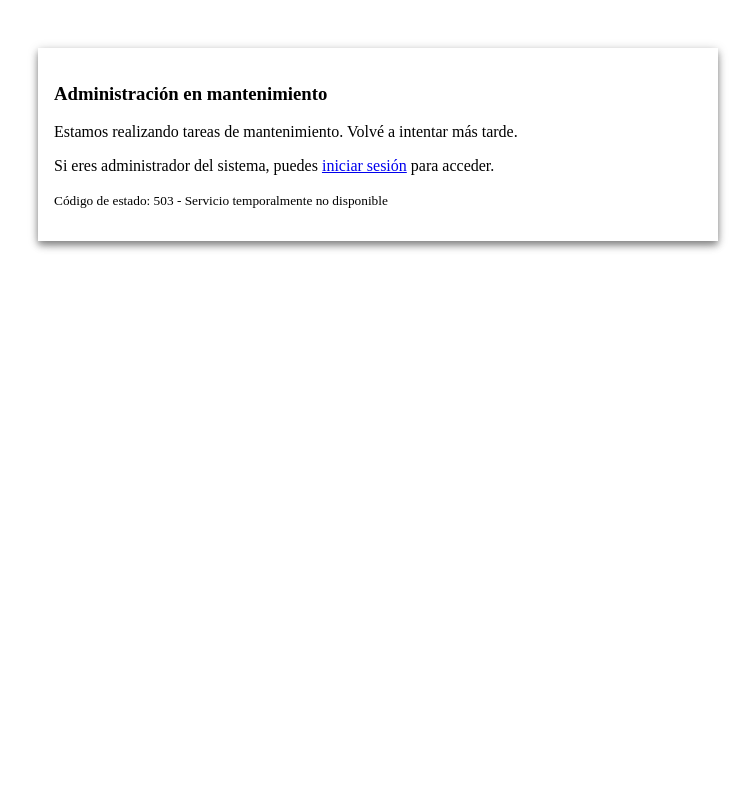
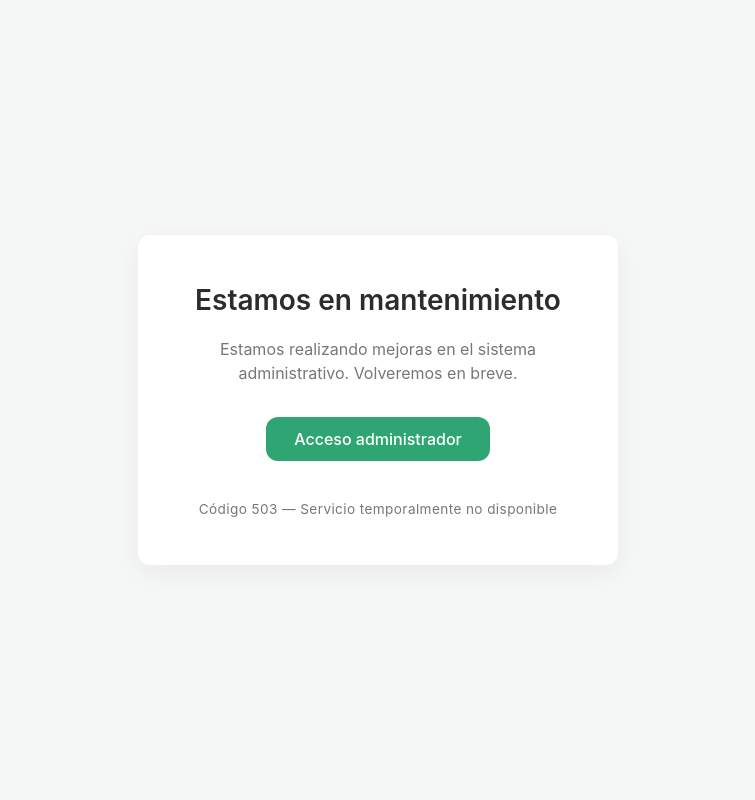
Before and after one commit to lucas-dilorenzo/Proyecto-de-software, a Flask app: template admin/src/web/templates/maintenance/admin.html in a window 1280 px wide. Shown: the whole page, without its empty margins (262-1017 px from the left). Run offline with Flask 3, Linux system fonts and the light colour scheme; the template is opened without the code that fills it, so the values that code supplies are empty; some libraries are stand-ins or nearby versions.

Commit message:
se agregan comportamientos para cuando se activan los FF

```diff
--- a/admin/src/web/__init__.py
+++ b/admin/src/web/__init__.py
@@ -126,41 +126,56 @@ def create_app(env: str = "production", static_folder: str = "../../static") ->
     # ---------- Guard global: Admin Maintenance Mode ----------
     @app.before_request
     def admin_maintenance_guard():
-        path = request.path or ""
+        path = request.path
 
-        # Solo nos interesa aplicar mantenimiento en admin/auth
-        if not (path.startswith("/admin") or path.startswith("/auth")):
+        # Rutas que siempre están permitidas
+        exempt_paths = [
+            "/auth/login",
+            "/auth/logout",
+            "/static/",
+            "/admin/maintenance",
+            "/_dev/"
+        ]
+
+        # No bloquear rutas permitidas
+        if any(path.startswith(exempt) for exempt in exempt_paths):
             return
 
-        ff = FeatureFlag.get("admin_maintenance_mode")
-        if not ff or not ff.value_bool:
-            g.admin_banner = None
-            return  # sin mantenimiento
+        # Comprobar si es SYS_ADMIN
+        user_is_sys_admin = is_sys_admin(session)
 
-        # Banner opcional para mostrar en layout si querés
-        g.admin_banner = ff.message
-
-        # SIEMPRE permitir login y estáticos
-        if path.startswith("/auth/login") or path.startswith("/static"):
-            return
-
-        # Permitir el panel de FF SOLO a SYS_ADMIN aún en mantenimiento
-        user_is_sys_admin = is_sys_admin(session)  # Nombre diferente para la variable
+        # Permitir acceso a SYS_ADMIN al panel de feature flags incluso en mantenimiento
         if path.startswith("/admin/feature-flags") and user_is_sys_admin:
             return
 
-        # Bloquear el resto del admin
-        return redirect(url_for("maintenance.admin"))
+        # Obtener el flag de mantenimiento
+        flag = FeatureFlag.get("admin_maintenance_mode")
+        maintenance_active = flag and flag.value_bool
 
-        # Si hay un mensaje de mantenimiento activo, hacerlo disponible para todas las plantillas
-        maintenance_flag = FeatureFlag.get("admin_maintenance_mode")
-        if maintenance_flag and maintenance_flag.value_bool:
-            g.maintenance_message = maintenance_flag.message
-            # También lo hacemos disponible para el template a través de session
-            session["maintenance_message"] = maintenance_flag.message
+        if maintenance_active:
+            # Configurar mensaje para la UI
+            g.maintenance_message = flag.message
+            session["maintenance_message"] = flag.message
+
+            # IMPORTANTE: Bloquear TODAS las rutas administrativas excepto /auth/login
+            # Las rutas públicas (/sites, /, etc.) siguen permitidas
+            # Revisar si es una ruta que necesita ser protegida
+            protected_routes = [
+                "/admin/",  # Rutas de admin tradicionales
+                "/users/",  # Usuarios
+                "/tags/",   # Tags
+                "/sites/",  # Añadido: Ruta principal de sitios
+                "/sites/admin/",  # Gestión de sitios específica
+                "/historicalsites/admin/"  # Otra posible ruta de sitios
+            ]
+
+            # Bloquear acceso si es ruta protegida y no es SysAdmin
+            if any(path.startswith(route) for route in protected_routes) and not user_is_sys_admin:
+                return redirect(url_for("maintenance.admin"))
         else:
-            # Limpiar mensaje de sesión anterior si el modo mantenimiento está inactivo
-            session.pop("maintenance_message", None)
+            # Limpiar mensaje si no hay mantenimiento
+            if "maintenance_message" in session:
+                session.pop("maintenance_message")
             g.maintenance_message = None
 
     # -------------------------
--- a/admin/src/web/templates/maintenance/admin.html
+++ b/admin/src/web/templates/maintenance/admin.html
@@ -3,25 +3,23 @@
 
 <head>
     <meta charset="utf-8">
-    <title>Administración en mantenimiento</title>
+    <title>Sistema en mantenimiento</title>
     <meta name="viewport" content="width=device-width, initial-scale=1">
-    <link href="{{ url_for('static', filename='style.css') }}" rel="stylesheet">
+    <link rel="stylesheet" href="{{ url_for('static', filename='maintenance.css') }}">
 </head>
 
 <body>
-    <div class="container" style="max-width:680px;margin:48px auto;">
-        <div class="card shadow-sm">
-            <div class="card-header bg-warning text-dark">
-                <h3 class="mb-0">Administración en mantenimiento</h3>
-            </div>
-            <div class="card-body">
-                <p class="lead">{{ message or "Estamos realizando tareas de mantenimiento. Volvé a intentar más tarde."
-                    }}</p>
-                <p>Si eres administrador del sistema, puedes <a href="/auth/login">iniciar sesión</a> para acceder.</p>
-                <p><small class="text-muted">Código de estado: 503 - Servicio temporalmente no disponible</small></p>
-            </div>
+    <main class="card">
+        <h1>Estamos en mantenimiento</h1>
+
+        <div class="message">
+            <p>{{ message or "Estamos realizando mejoras en el sistema administrativo. Volveremos en breve." }}</p>
         </div>
-    </div>
+
+        <a href="/auth/login" class="login-link">Acceso administrador</a>
+
+        <div class="status">Código 503 — Servicio temporalmente no disponible</div>
+    </main>
 </body>
 
 </html>
--- /dev/null
+++ b/admin/static/maintenance.css
@@ -0,0 +1,84 @@
+:root {
+    --primary: #2FA573;
+    --bg: #f5f7f6;
+    --text: #2c2c2c;
+    --muted: #777;
+    --radius: 12px;
+}
+
+* {
+    box-sizing: border-box;
+    margin: 0;
+    padding: 0;
+}
+
+body {
+    font-family: 'Inter', -apple-system, BlinkMacSystemFont, 'Segoe UI', Roboto, 'Helvetica Neue', Arial, sans-serif;
+    background: var(--bg);
+    color: var(--text);
+    display: flex;
+    justify-content: center;
+    align-items: center;
+    height: 100vh;
+    padding: 20px;
+}
+
+.card {
+    background: white;
+    border-radius: var(--radius);
+    box-shadow: 0 8px 25px rgba(0, 0, 0, 0.05);
+    max-width: 480px;
+    width: 100%;
+    text-align: center;
+    padding: 48px 32px;
+    transition: all 0.3s ease;
+    animation: fadeIn 0.5s ease-in-out;
+}
+
+h1 {
+    font-size: 1.75rem;
+    font-weight: 600;
+    color: var(--text);
+    margin-bottom: 20px;
+}
+
+.message {
+    font-size: 1rem;
+    color: var(--muted);
+    margin-bottom: 32px;
+    line-height: 1.5;
+}
+
+.login-link {
+    display: inline-block;
+    background: var(--primary);
+    color: white;
+    text-decoration: none;
+    font-weight: 500;
+    padding: 12px 28px;
+    border-radius: var(--radius);
+    transition: background 0.25s ease;
+}
+
+.login-link:hover {
+    background: #268b63;
+}
+
+.status {
+    margin-top: 40px;
+    font-size: 0.85rem;
+    color: var(--muted);
+    letter-spacing: 0.4px;
+}
+
+@keyframes fadeIn {
+    from {
+        opacity: 0;
+        transform: translateY(10px);
+    }
+
+    to {
+        opacity: 1;
+        transform: translateY(0);
+    }
+}
```
